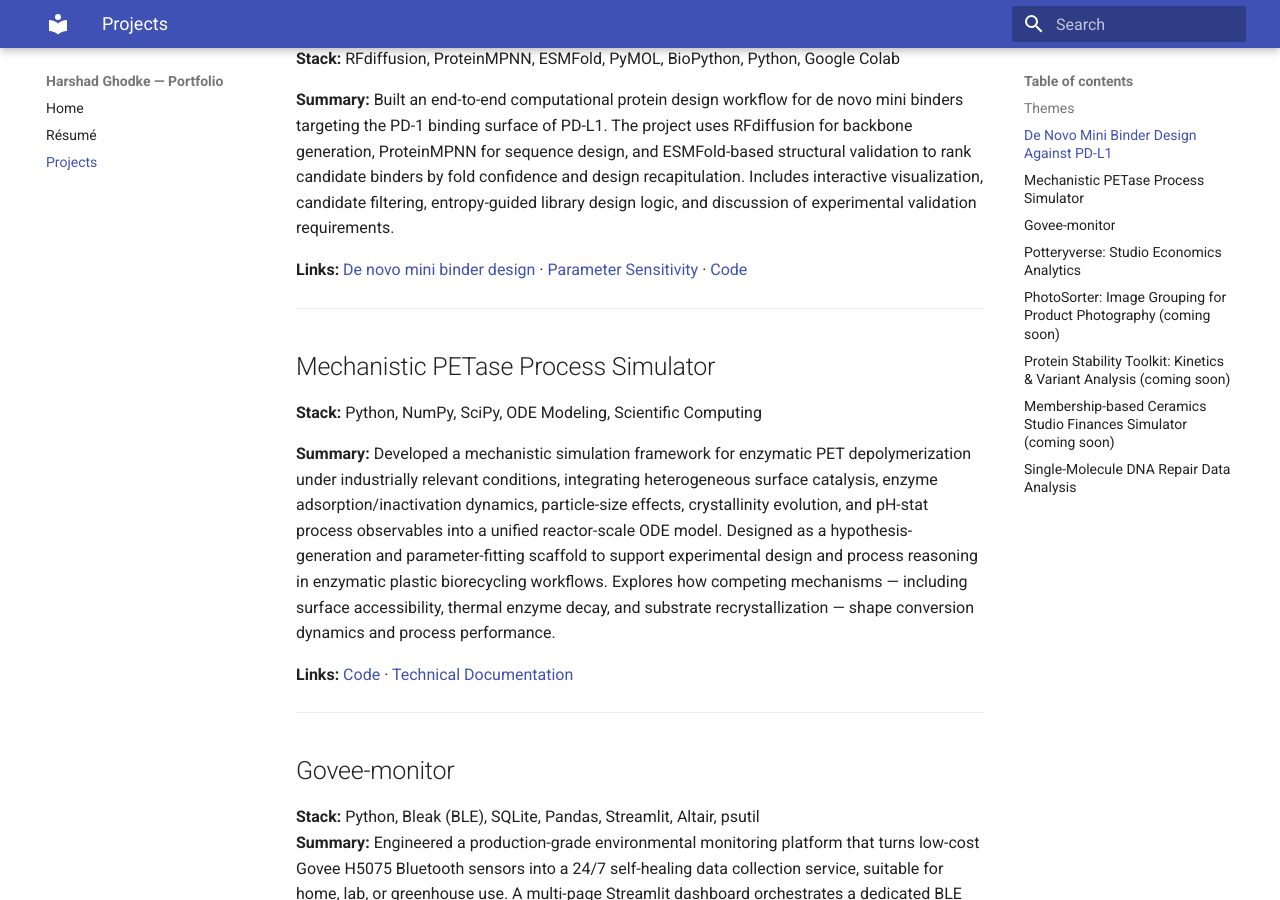
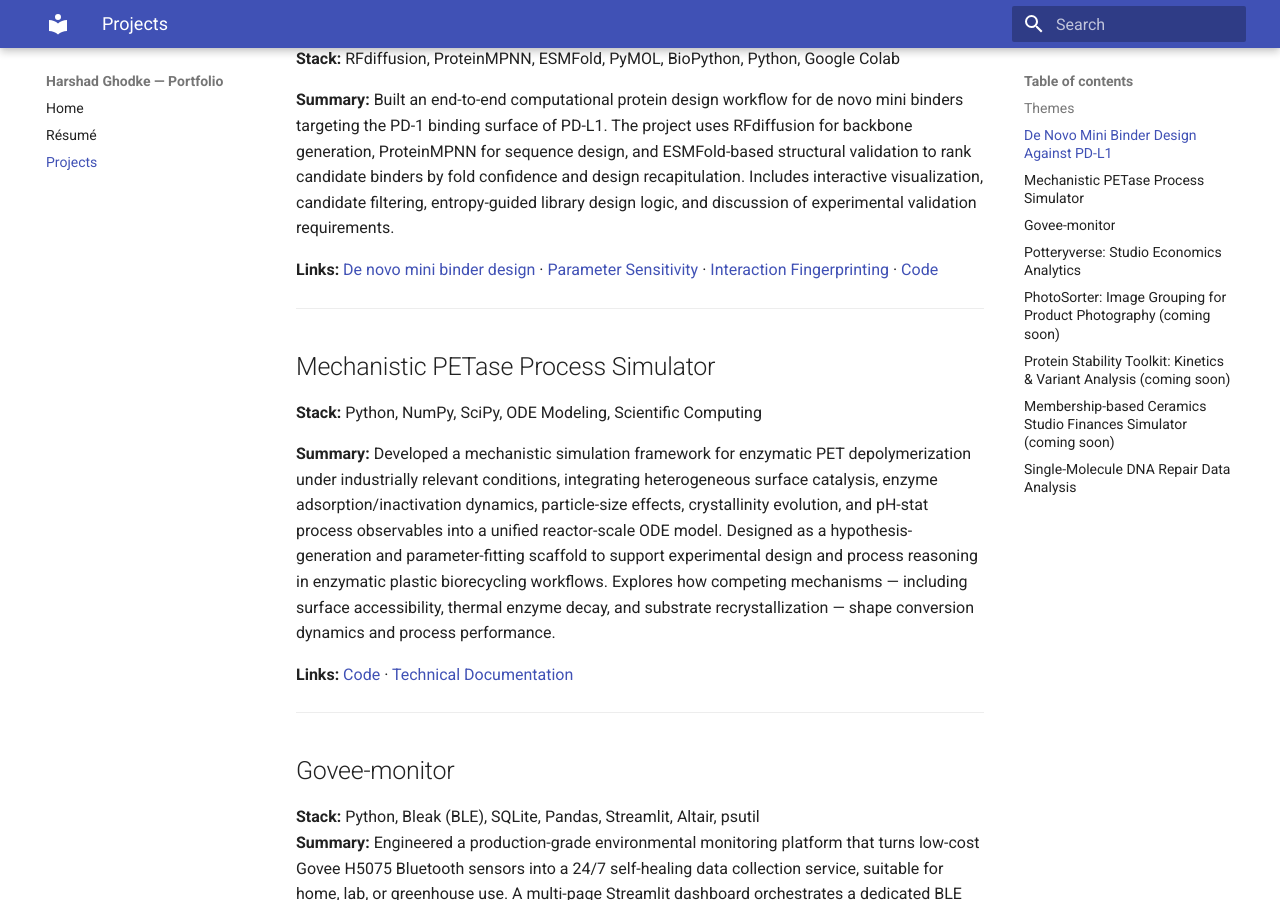
Before and after one commit to hghodkephd/hg-portfolio, an MkDocs documentation site: the page built from docs/projects.md, in a window 1280 px wide and 900 px high, scrolled down 547 px. Built offline with MkDocs 1.6.1 and Material for MkDocs 9.7.7, drawn with Linux system fonts in a browser that asks for light colours.

Commit message:
Add Interaction Fingerprinting link to projects.md
Updated project links to include Interaction Fingerprinting.

```diff
--- a/docs/projects.md
+++ b/docs/projects.md
@@ -15,7 +15,7 @@ Across these projects, common themes include mechanistic modeling, operational s
 
 **Summary:** Built an end-to-end computational protein design workflow for de novo mini binders targeting the PD-1 binding surface of PD-L1. The project uses RFdiffusion for backbone generation, ProteinMPNN for sequence design, and ESMFold-based structural validation to rank candidate binders by fold confidence and design recapitulation. Includes interactive visualization, candidate filtering, entropy-guided library design logic, and discussion of experimental validation requirements.
 
-**Links:** [De novo mini binder design](/hg-portfolio/projects/pdl1-mini-binder/Page1_denovo_minibinder_design) · [Parameter Sensitivity](/hg-portfolio/projects/pdl1-mini-binder/Page2_parameter_sensitivity) · [Code](https://github.com/hghodkephd/pdl1-mini-binder-design)
+**Links:** [De novo mini binder design](/hg-portfolio/projects/pdl1-mini-binder/Page1_denovo_minibinder_design) · [Parameter Sensitivity](/hg-portfolio/projects/pdl1-mini-binder/Page2_parameter_sensitivity) · [Interaction Fingerprinting](/hg-portfolio/blob/main/docs/projects/pdl1-mini-binder/Page3_interaction_fingerprinting/) · [Code](https://github.com/hghodkephd/pdl1-mini-binder-design)
 
 ---
 
```
